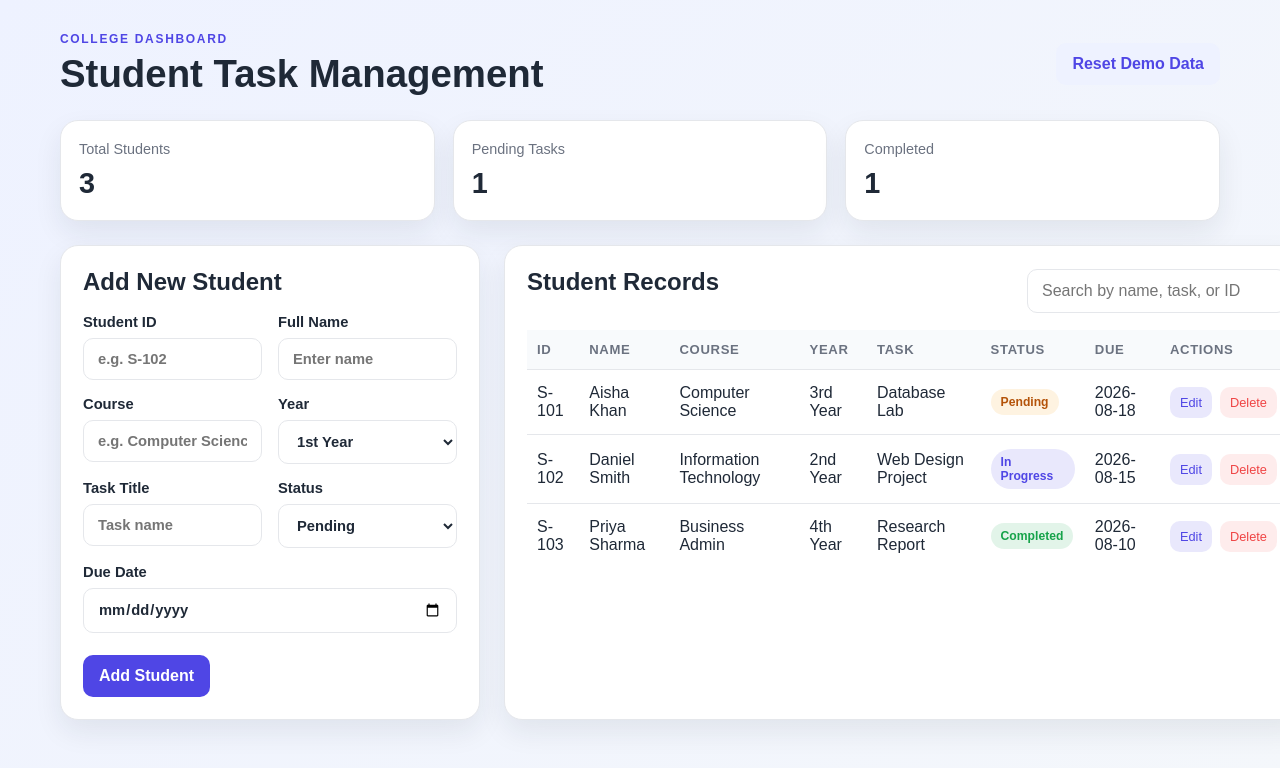
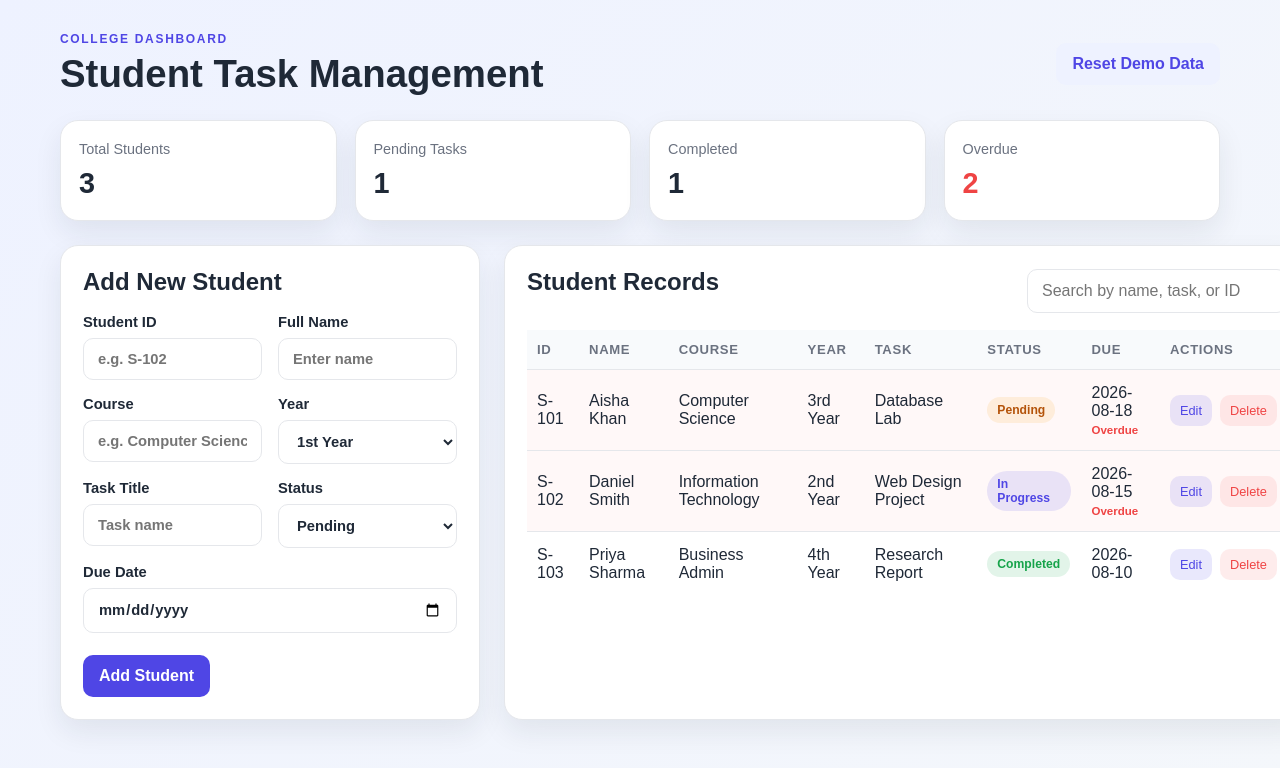
Before and after one commit to AdityaVK2006/student-task-manager, a plain HTML site: page index.html in a window 1280 px wide. Shown: the top 768 px of the page. Drawn offline with Linux system fonts and the light colour scheme.

Commit message:
Add overdue task tracking

```diff
--- a/index.html
+++ b/index.html
@@ -30,6 +30,10 @@
         <div class="stat-card">
           <span>Completed</span>
           <strong id="completedTasks">0</strong>
+        </div>
+        <div class="stat-card overdue-stat">
+          <span>Overdue</span>
+          <strong id="overdueTasks">0</strong>
         </div>
       </section>
 
--- a/script.js
+++ b/script.js
@@ -72,6 +72,17 @@ function renderStats() {
   document.getElementById("completedTasks").textContent = students.filter(
     (student) => student.status === "Completed"
   ).length;
+  document.getElementById("overdueTasks").textContent = students.filter(isOverdue).length;
+}
+
+function isOverdue(student) {
+  if (!student.dueDate || student.status === "Completed") return false;
+
+  const now = new Date();
+  const today = [now.getFullYear(), now.getMonth() + 1, now.getDate()]
+    .map((value) => String(value).padStart(2, "0"))
+    .join("-");
+  return student.dueDate < today;
 }
 
 function matchSearch(student, query) {
@@ -104,7 +115,7 @@ function renderTable() {
   tableBody.innerHTML = filteredStudents
     .map(
       (student) => `
-        <tr>
+        <tr class="${isOverdue(student) ? "overdue-row" : ""}">
           <td>${student.studentId}</td>
           <td>${student.name}</td>
           <td>${student.course}</td>
@@ -115,7 +126,7 @@ function renderTable() {
               ${student.status}
             </span>
           </td>
-          <td>${student.dueDate || "-"}</td>
+          <td>${student.dueDate || "-"}${isOverdue(student) ? '<span class="overdue-label">Overdue</span>' : ""}</td>
           <td>
             <div class="action-btns">
               <button class="edit-btn" type="button" data-action="edit" data-id="${student.id}">Edit</button>
--- a/style.css
+++ b/style.css
@@ -60,7 +60,7 @@ h1 {
 
 .stats {
   display: grid;
-  grid-template-columns: repeat(3, minmax(160px, 1fr));
+  grid-template-columns: repeat(4, minmax(140px, 1fr));
   gap: 18px;
   margin-bottom: 24px;
 }
@@ -86,6 +86,11 @@ h1 {
 
 .stat-card strong {
   font-size: clamp(1.8rem, 2vw, 2.4rem);
+}
+
+.overdue-stat strong,
+.overdue-label {
+  color: var(--danger);
 }
 
 .layout {
@@ -217,6 +222,17 @@ tbody td {
   vertical-align: middle;
 }
 
+.overdue-row td {
+  background: rgba(239, 68, 68, 0.035);
+}
+
+.overdue-label {
+  display: block;
+  margin-top: 4px;
+  font-size: 0.72rem;
+  font-weight: 700;
+}
+
 .badge {
   display: inline-block;
   padding: 6px 10px;
```
